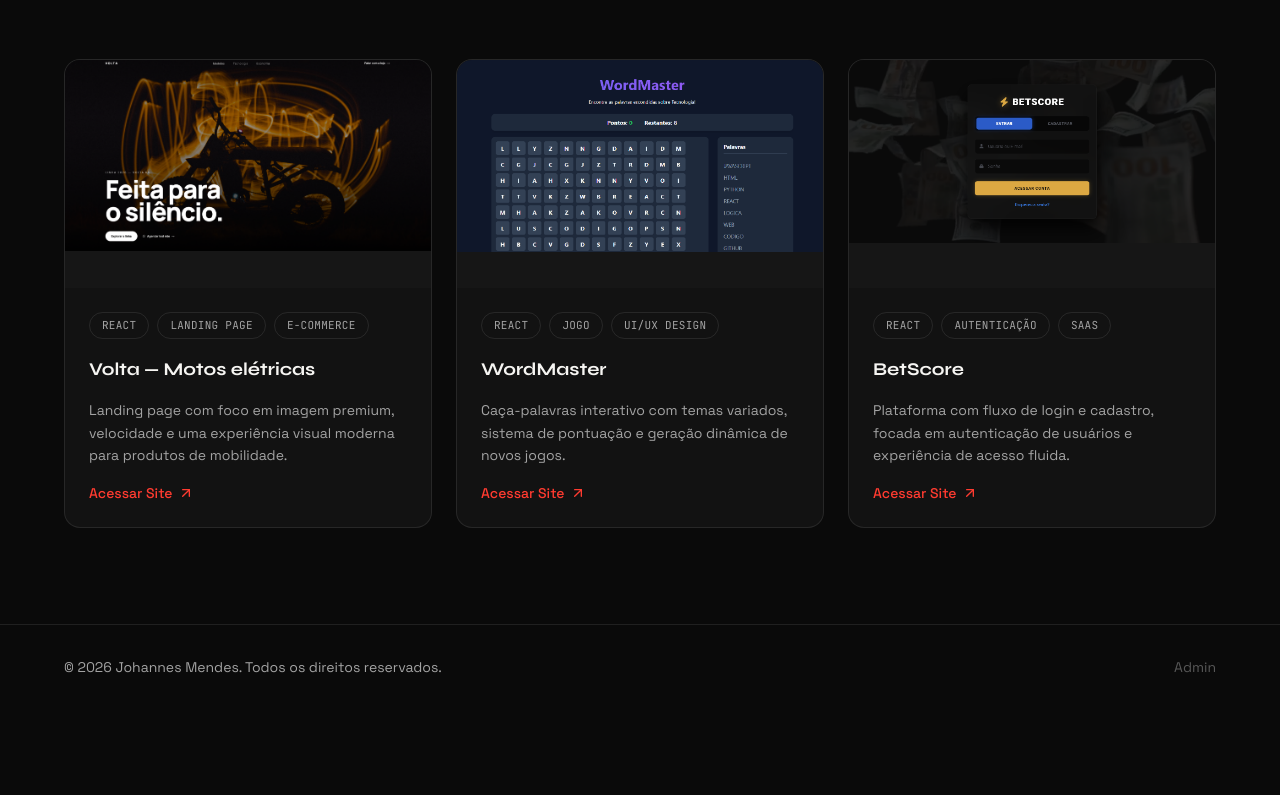
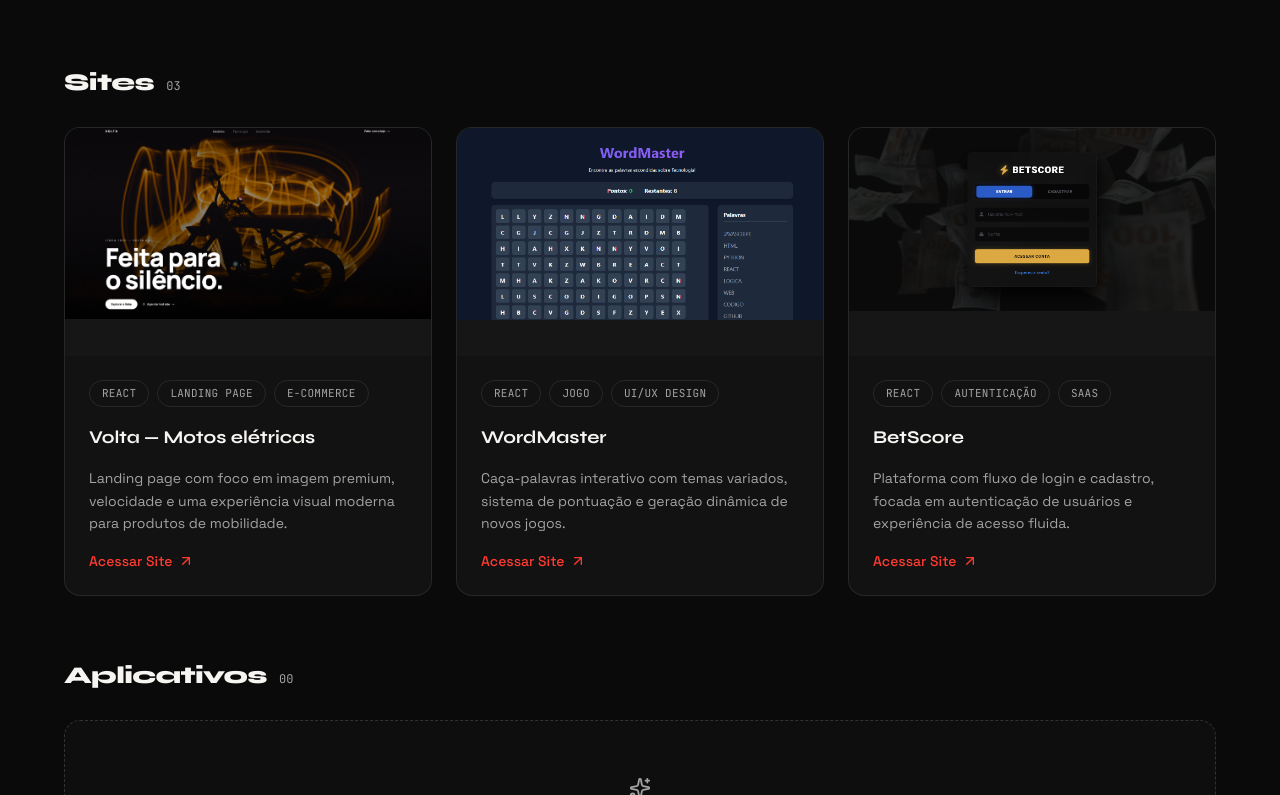
Before and after one commit to JohannesMendes/meu-portfolio, a React (Vite) app: page /projetos in a window 1280 px wide. Shown: the part 345-1140 px from the top of the page. Before the commit the page ends 1054 px from the top, so only its background shows below. Built offline with nearby package versions, Linux system fonts and the light colour scheme.

Commit message:
teste fundo preto

```diff
--- a/src/components/Hero.jsx
+++ b/src/components/Hero.jsx
@@ -134,7 +134,7 @@ export default function Hero() {
       ref={wrapperRef}
       id="top"
       className="relative w-full"
-      style={{ height: isMobile ? "150dvh" : "160dvh" }}
+      style={{ height: isMobile ? "115dvh" : "125dvh" }}
     >
       <section className="sticky top-0 flex h-[100dvh] w-full flex-col justify-center overflow-hidden px-6 pt-28 pb-16 sm:px-8 sm:pt-32 lg:px-16 lg:pt-28">
         {/* z-0: video card, exclusive owner of the scroll-expansion animation */}
@@ -183,11 +183,7 @@ export default function Hero() {
           className="relative z-20 mx-auto flex w-full max-w-4xl flex-col"
           style={{ opacity: contentOpacity, y: -contentShift }}
         >
-          <span className="inline-flex w-fit items-center gap-2 rounded-full border border-white/20 bg-white/5 px-4 py-1.5 font-mono text-[0.65rem] uppercase tracking-widest text-paper backdrop-blur-sm sm:text-xs">
-            Engenharia de Software &amp; Design Inteligente
-          </span>
-
-          <h1 className="mt-6 font-display text-[clamp(2.1rem,6.2vw,4rem)] font-bold leading-[1.08] tracking-tight text-paper text-balance">
+          <h1 className="font-display text-[clamp(2.1rem,6.2vw,4rem)] font-bold leading-[1.08] tracking-tight text-paper text-balance">
             Experiências digitais
             <br />
             em movimento fluido<span className="text-signal">.</span>
--- a/src/data/content.js
+++ b/src/data/content.js
@@ -42,6 +42,11 @@ export const SERVICES = [
   },
 ];
 
+export const PROJECT_CATEGORIES = [
+  { id: "sites", label: "Sites" },
+  { id: "apps", label: "Aplicativos" },
+];
+
 export const PROJECTS = [
   {
     id: "volta-motos",
@@ -52,6 +57,7 @@ export const PROJECTS = [
     imageAlt: "Preview do site Volta — Motos elétricas de alta performance",
     link: "https://effulgent-marzipan-9adc10.netlify.app/",
     tags: ["React", "Landing Page", "E-commerce"],
+    category: "sites",
   },
   {
     id: "word-master",
@@ -62,6 +68,7 @@ export const PROJECTS = [
     imageAlt: "Preview do site WordMaster — Caça-Palavras Gourmet",
     link: "https://wordmaster2.netlify.app/",
     tags: ["React", "Jogo", "UI/UX Design"],
+    category: "sites",
   },
   {
     id: "bet-score",
@@ -72,6 +79,7 @@ export const PROJECTS = [
     imageAlt: "Preview do site BetScore — Entrar ou Cadastrar",
     link: "https://creative-jalebi-b4069f.netlify.app/",
     tags: ["React", "Autenticação", "SaaS"],
+    category: "sites",
   },
 ];
 
--- a/src/pages/ProjectsPage.jsx
+++ b/src/pages/ProjectsPage.jsx
@@ -1,10 +1,42 @@
 import { useEffect } from "react";
 import { Link } from "react-router-dom";
-import { ArrowLeft } from "lucide-react";
+import { ArrowLeft, Sparkles } from "lucide-react";
 import Navbar from "../components/Navbar";
 import Footer from "../components/Footer";
 import ProjectCard from "../components/ProjectCard";
-import { PROJECTS } from "../data/content";
+import { PROJECTS, PROJECT_CATEGORIES } from "../data/content";
+
+function ProjectsSection({ category }) {
+  const projects = PROJECTS.filter((project) => project.category === category.id);
+
+  return (
+    <section className="mt-16 first:mt-14">
+      <div className="flex items-baseline gap-3">
+        <h2 className="font-display text-xl font-extrabold tracking-tight text-paper sm:text-2xl">
+          {category.label}
+        </h2>
+        <span className="font-mono text-xs text-mist">
+          {String(projects.length).padStart(2, "0")}
+        </span>
+      </div>
+
+      {projects.length > 0 ? (
+        <div className="mt-7 grid grid-cols-1 gap-6 sm:grid-cols-2 lg:grid-cols-3">
+          {projects.map((project) => (
+            <ProjectCard key={project.id} project={project} />
+          ))}
+        </div>
+      ) : (
+        <div className="mt-7 flex flex-col items-center justify-center gap-3 rounded-2xl border border-dashed border-white/15 bg-white/[0.02] px-6 py-14 text-center">
+          <Sparkles className="text-mist" size={22} />
+          <p className="font-mono text-sm text-mist">
+            Novos projetos de {category.label.toLowerCase()} em breve.
+          </p>
+        </div>
+      )}
+    </section>
+  );
+}
 
 export default function ProjectsPage() {
   useEffect(() => {
@@ -32,11 +64,9 @@ export default function ProjectsPage() {
             para o problema que resolve.
           </p>
 
-          <div className="mt-14 grid grid-cols-1 gap-6 sm:grid-cols-2 lg:grid-cols-3">
-            {PROJECTS.map((project) => (
-              <ProjectCard key={project.id} project={project} />
-            ))}
-          </div>
+          {PROJECT_CATEGORIES.map((category) => (
+            <ProjectsSection key={category.id} category={category} />
+          ))}
         </div>
       </main>
       <Footer />
```
